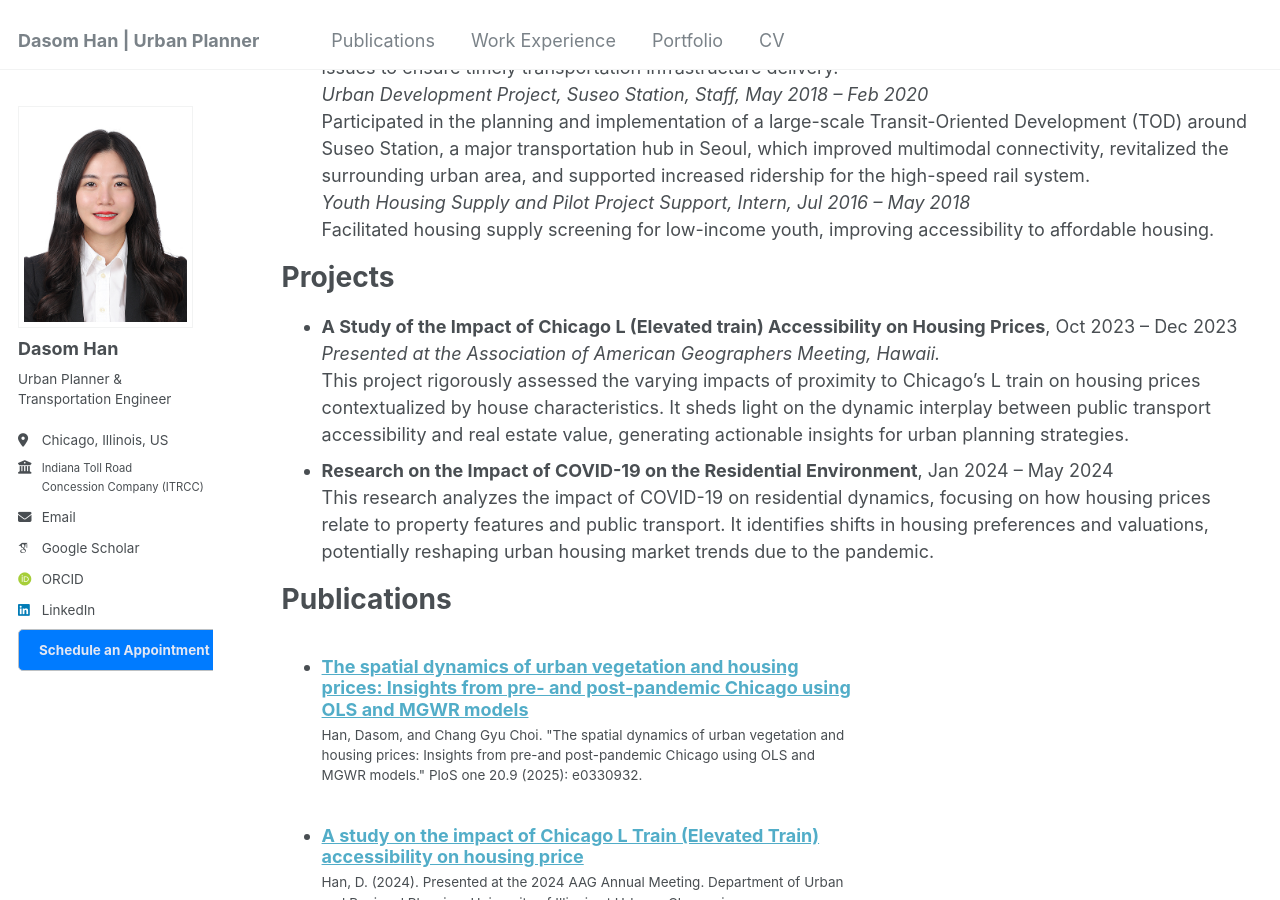
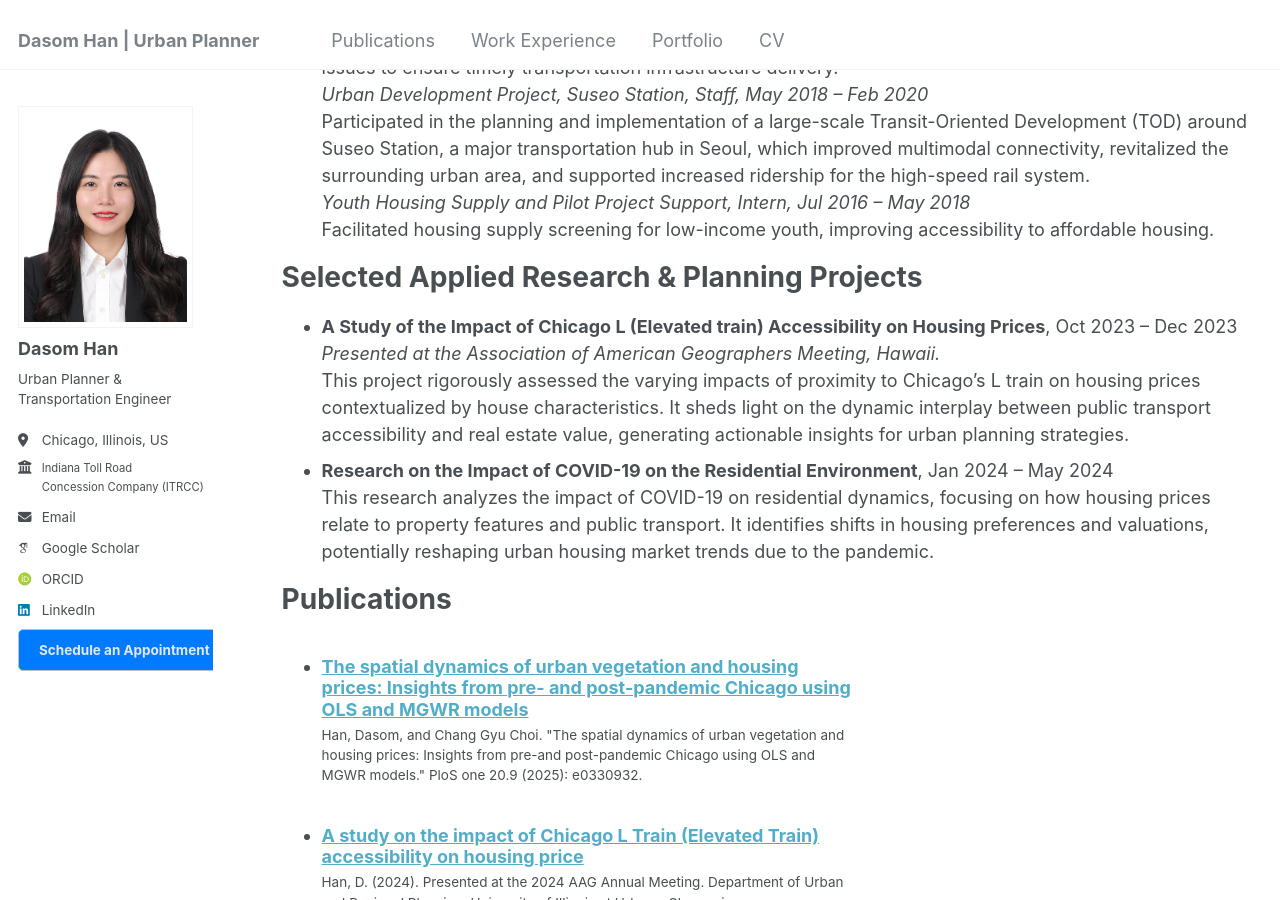
Before and after one commit to dasomh/dasomh.github.io, a Jekyll site: the page built from _pages/cv.md, in a window 1280 px wide and 900 px high, scrolled down 1526 px. Built offline with Jekyll 4.4.1, drawn with Linux system fonts in a browser that asks for light colours; some web fonts are replaced.

Commit message:
Update cv.md

```diff
--- a/_pages/cv.md
+++ b/_pages/cv.md
@@ -46,7 +46,7 @@ Participated in the planning and implementation of a large-scale Transit-Oriente
 <em>Youth Housing Supply and Pilot Project Support, Intern, Jul 2016 – May 2018</em><br>
 Facilitated housing supply screening for low-income youth, improving accessibility to affordable housing.
 
-Projects
+Selected Applied Research & Planning Projects
 ======
 * <strong>A Study of the Impact of Chicago L (Elevated train) Accessibility on Housing Prices</strong>, Oct 2023 – Dec 2023<br>
 <em>Presented at the Association of American Geographers Meeting, Hawaii.</em><br>
```
